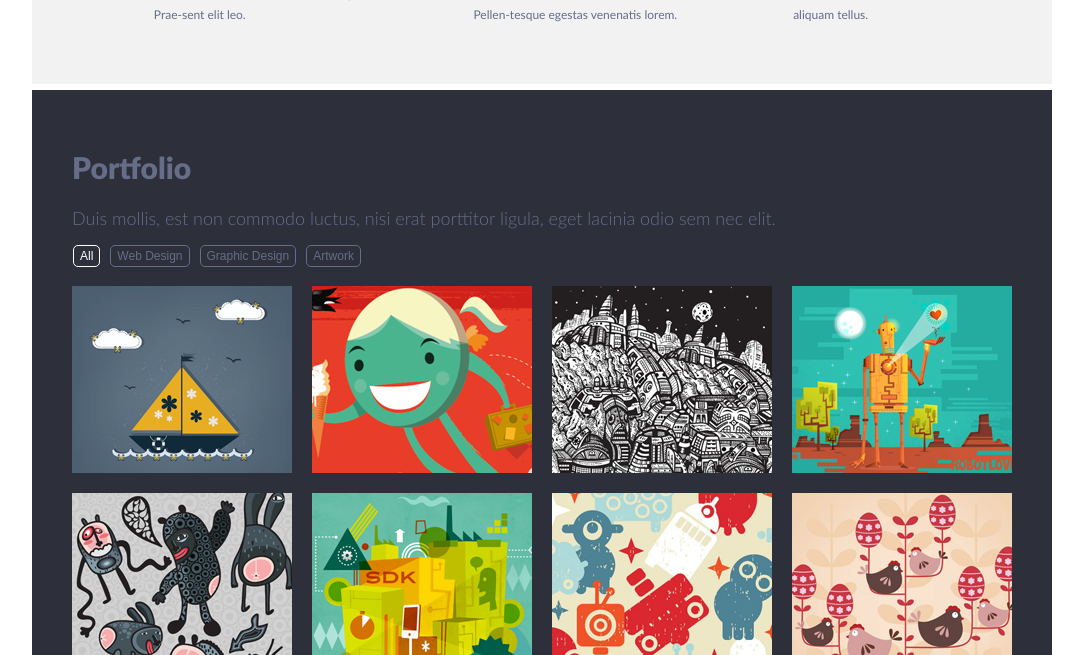
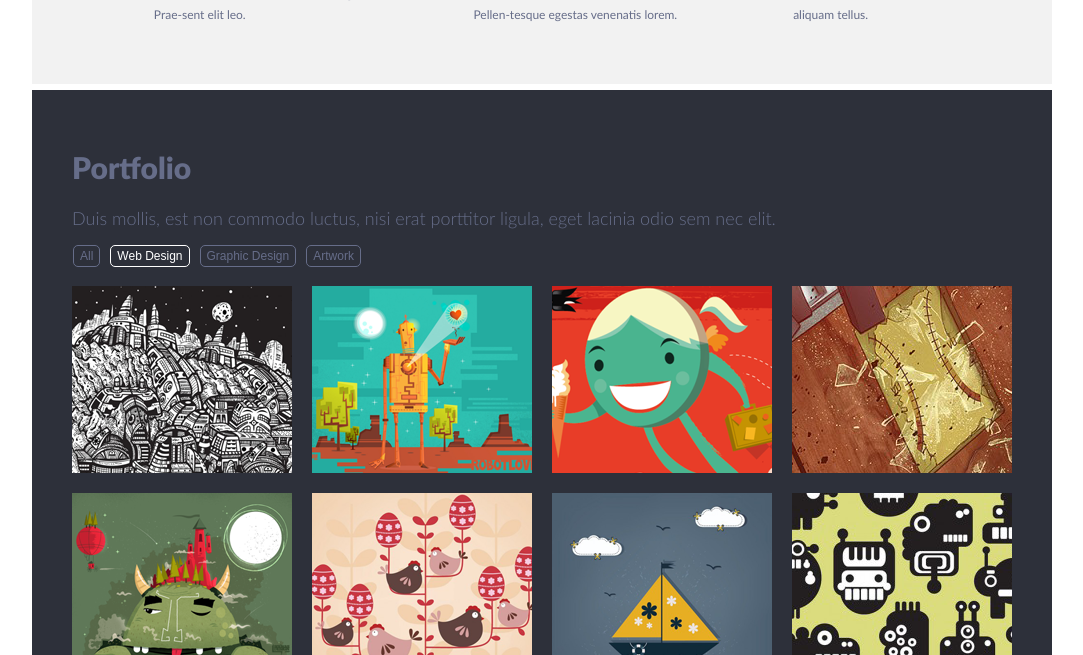
Before and after one commit to UniBreakfast/singolo, a website: page index.html in a window 1280 px wide. Both pictures are taken after a click on the button "Web Design". Shown: the part 1105-1760 px from the top of the page, without its empty margins (98-1181 px from the left). Drawn offline with Linux system fonts and the light colour scheme.

Commit message:
feat: add portfolio shuffling and picture select

```diff
--- a/index.html
+++ b/index.html
@@ -135,12 +135,12 @@
       <h2 class="section__header">portfolio</h2>
       <p class="section__text">Duis mollis, est non commodo luctus, nisi erat porttitor ligula, eget lacinia odio sem nec elit.</p>
       <ul class="filters">
-        <li><button class="filters__btn selected">all</button></li>
+        <li><button class="filters__btn active">all</button></li>
         <li><button class="filters__btn">web design</button></li>
         <li><button class="filters__btn">graphic design</button></li>
         <li><button class="filters__btn">artwork</button></li>
       </ul>
-      <ul class="grid grid_4col">
+      <ul class="grid grid_4col gallery">
         <li><img src="assets/images/sailboat.png" alt="sailboat"></li>
         <li><img src="assets/images/girlface.png" alt="girlface"></li>
         <li><img src="assets/images/town.png" alt="town"></li>
--- a/sass/components/_gallery.scss
+++ b/sass/components/_gallery.scss
@@ -3,7 +3,7 @@
   grid-template-columns: repeat(4, 220px);
   grid-template-rows: repeat(3, 187px);
   height: 601px;
-  overflow: hidden;
+  // overflow: hidden;
 
   li {
     overflow: hidden;
@@ -12,6 +12,11 @@
     &:hover {
       filter: contrast(1.2) saturate(1.3);
       cursor: pointer;
+    }
+
+    &.selected {
+      box-shadow: 0 0 0 5px $color-prime;
+      // border: 5px solid $color-prime;
     }
   }
 
--- a/sass/components/_portfolio.scss
+++ b/sass/components/_portfolio.scss
@@ -20,7 +20,7 @@
       text-transform: capitalize;
       transition: all 0.3s ease-in-out;
 
-      &:hover, &.selected {
+      &:hover, &.active {
         color: white;
         border-color: white;
         cursor: pointer;
--- a/script.js
+++ b/script.js
@@ -55,5 +55,32 @@ function phoneBtnHandler() {
 }
 
 
+const GALLERY = document.querySelector('.gallery')
+const PORTFOLIO_BTNS = document.querySelectorAll('.filters__btn')
+
+PORTFOLIO_BTNS.forEach(btn => btn.onclick = potfolioBtnHandler)
+
+function potfolioBtnHandler(event) {
+  if (event.target.classList.contains('active')) return
+  document.querySelector('.filters__btn.active').classList.remove('active')
+  event.target.classList.add('active')
+  const pictures = [...document.querySelectorAll('.gallery>li')]
+  const shuffled = pictures.slice()
+  do { shuffled.sort(()=> 0.5 - Math.random()) }
+  while (shuffled.some((picture, i)=> picture == pictures[i] ))
+  shuffled.forEach(picture => GALLERY.append(picture))
+}
+
+
+GALLERY.onclick = pictureClickHandler
+
+function pictureClickHandler(event) {
+  if (event.target.tagName != 'IMG') return
+  const selected = GALLERY.querySelector('.selected')
+  event.target.parentNode.classList.add('selected')
+  if (selected) selected.classList.remove('selected')
+}
+
+
 document.querySelector('.go-up').onclick =()=>
   scrollTo({top: 0, behavior: 'smooth'})
```
Also changed, not shown: style.css, 1 other file.
